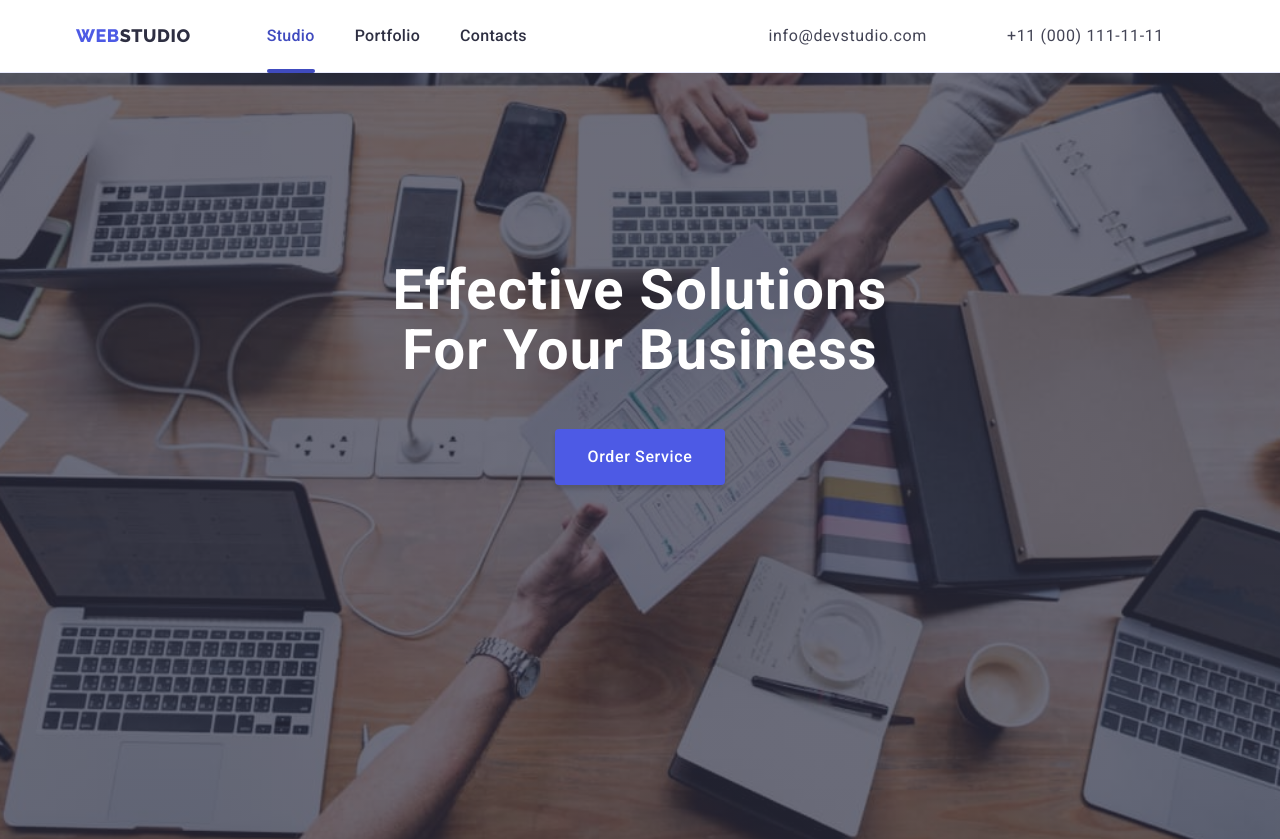
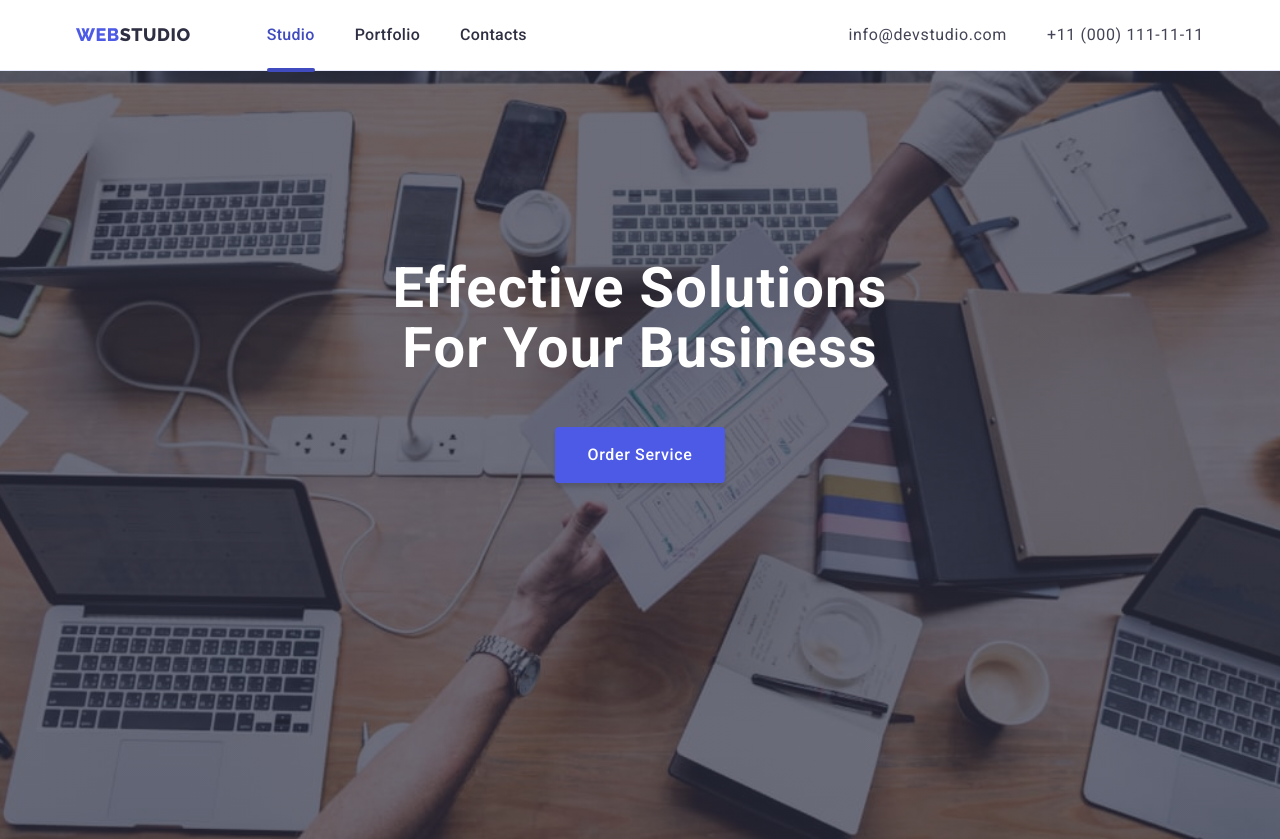
Before and after one commit to KRB-U/goit-markup-hw-07, a plain HTML site: page index.html in a window 1280 px wide. Shown: the top 839 px of the page. Drawn offline with nearby package versions, Linux system fonts and the light colour scheme.

Commit message:
Update styles.css

```diff
--- a/css/styles.css
+++ b/css/styles.css
@@ -287,7 +287,7 @@ img {
   }
 }
 
-.contact-link {
+/* .contact-link {
   display: flex;
   gap: 40px;
   align-items: center;
@@ -303,7 +303,7 @@ img {
   padding-bottom: 24px;
 
   transition: color 250ms cubic-bezier(0.4, 0, 0.2, 1);
-}
+} */
 
 @media only screen and (min-width: 768px) {
   .contact-link {
@@ -311,14 +311,18 @@ img {
     font-size: 12px;
     line-height: 1.17;
     letter-spacing: 0.04em;
+
+    letter-spacing: 0.04em;
     color: var(--slate-color);
-    margin-right: 0;
-    padding-top: 12px;
-    padding-bottom: 12px;
-  }
-}
-
-@media only screen and (min-width: 1158px) {
+    transition: color 250ms cubic-bezier(0.4, 0, 0.2, 1);
+
+    /* margin-right: 0; */
+    /* padding-top: 12px; */
+    /* padding-bottom: 16px; */
+  }
+}
+
+@media only screen and (min-width: 1200px) {
   .contact-link {
     gap: 40px;
     align-items: center;
@@ -326,8 +330,8 @@ img {
     font-size: 16px;
     line-height: 1.5;
 
-    margin-left: auto;
-    margin-right: 40px;
+    /* margin-left: auto; */
+    /* margin-right: 40px; */
     padding-top: 24px;
     padding-bottom: 24px;
     transition: color 250ms cubic-bezier(0.4, 0, 0.2, 1);
```
